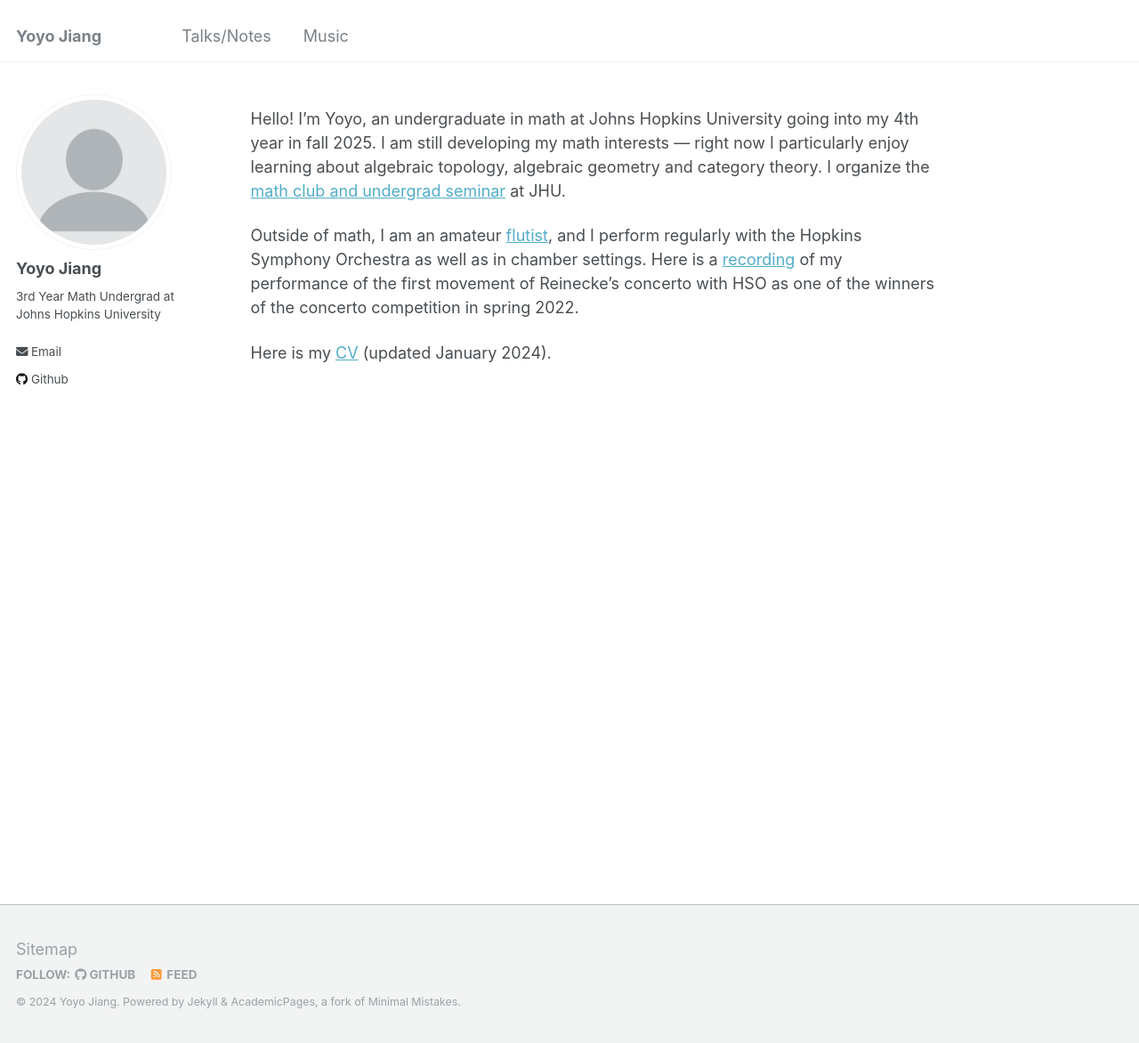
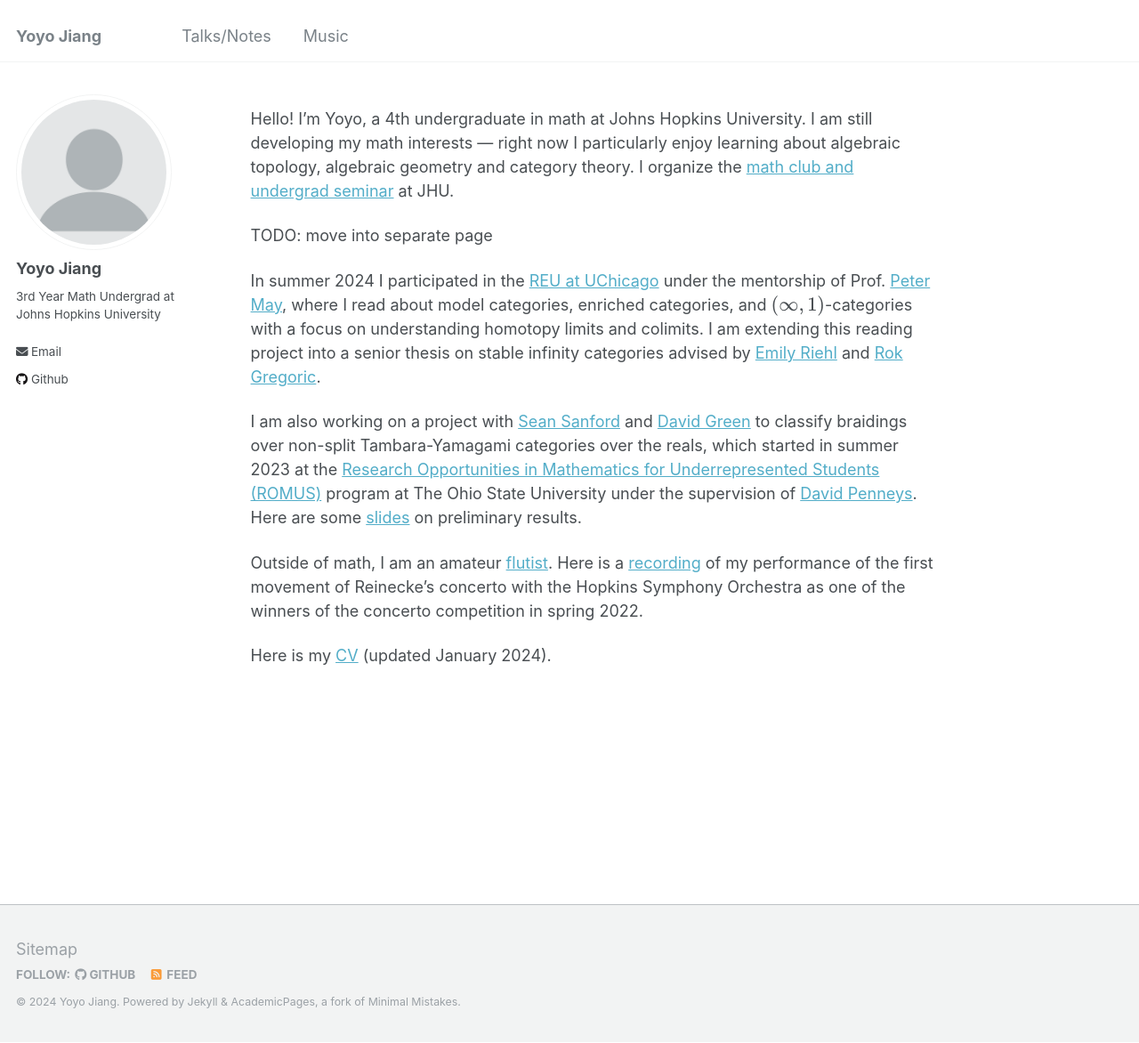
Before and after one commit to yjiang70/yjiang70.github.io, a Jekyll site: the page built from _pages/about.md, in a window 1280 px wide and 1172 px high. Shown: the whole window at 89% size. Built offline with Jekyll 4.4.1, drawn with Linux system fonts in a browser that asks for light colours.

Commit message:
Updated cv

```diff
--- a/_pages/about.md
+++ b/_pages/about.md
@@ -8,8 +8,7 @@ redirect_from:
 ---
 
 Hello!
-I'm Yoyo, an undergraduate in math at Johns Hopkins University
-going into my 4th year in fall 2025.
+I'm Yoyo, a 4th undergraduate in math at Johns Hopkins University.
 I am still developing my math interests ---
 right now I particularly enjoy learning about
 algebraic topology, algebraic geometry and category theory.
@@ -17,11 +16,26 @@ I organize the
 [math club and undergrad seminar](https://math.jhu.edu/~mathclub/)
 at JHU.
 
-Outside of math, I am an amateur [flutist](/music),
-and I perform regularly with the Hopkins Symphony Orchestra
-as well as in chamber settings.
+TODO: move into separate page
+
+In summer 2024 I participated in the [REU at UChicago](https://math.uchicago.edu/~may/REU2024/)
+under the mentorship of Prof. [Peter May](https://www.math.uchicago.edu/~may/), where I read about
+model categories, enriched categories, and \\((\infty,1)\\)-categories with a focus
+on understanding homotopy limits and colimits.
+I am extending this reading project into a senior thesis on stable infinity categories
+advised by [Emily Riehl](https://emilyriehl.github.io/)
+and [Rok Gregoric](https://sites.google.com/view/rokgregoric/home).
+
+I am also working on a project with [Sean Sanford](https://seancs.page/index.html)
+and [David Green](https://www.asc.ohio-state.edu/green.2116/)
+to classify braidings over non-split Tambara-Yamagami categories over the reals,
+which started in summer 2023 at the [Research Opportunities in Mathematics for Underrepresented Students (ROMUS)](https://math.osu.edu/research/undergraduate) program at The Ohio State University under the supervision of
+[David Penneys](https://people.math.osu.edu/penneys.2/).
+Here are some [slides](/files/braidings-on-non-split-ty-matrx.pdf) on preliminary results.
+
+Outside of math, I am an amateur [flutist](/music).
 Here is a [recording](files/reinecke.mp3) of my performance of
-the first movement of Reinecke's concerto with HSO
+the first movement of Reinecke's concerto with the Hopkins Symphony Orchestra
 as one of the winners of the concerto competition in spring 2022.
 
 Here is my [CV](files/cv.pdf) (updated January 2024).
```
Also changed, not shown: 2 other files.
